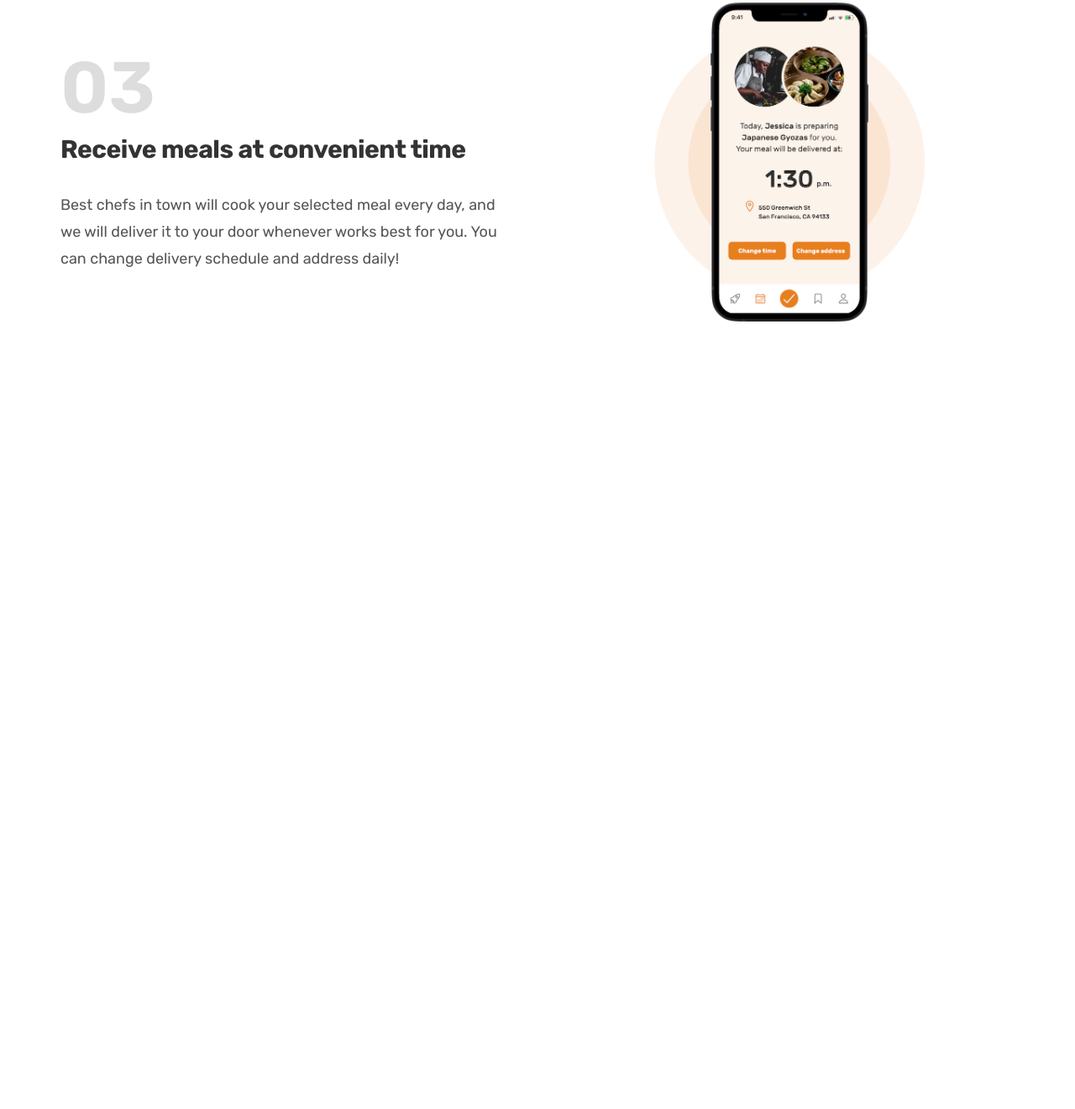
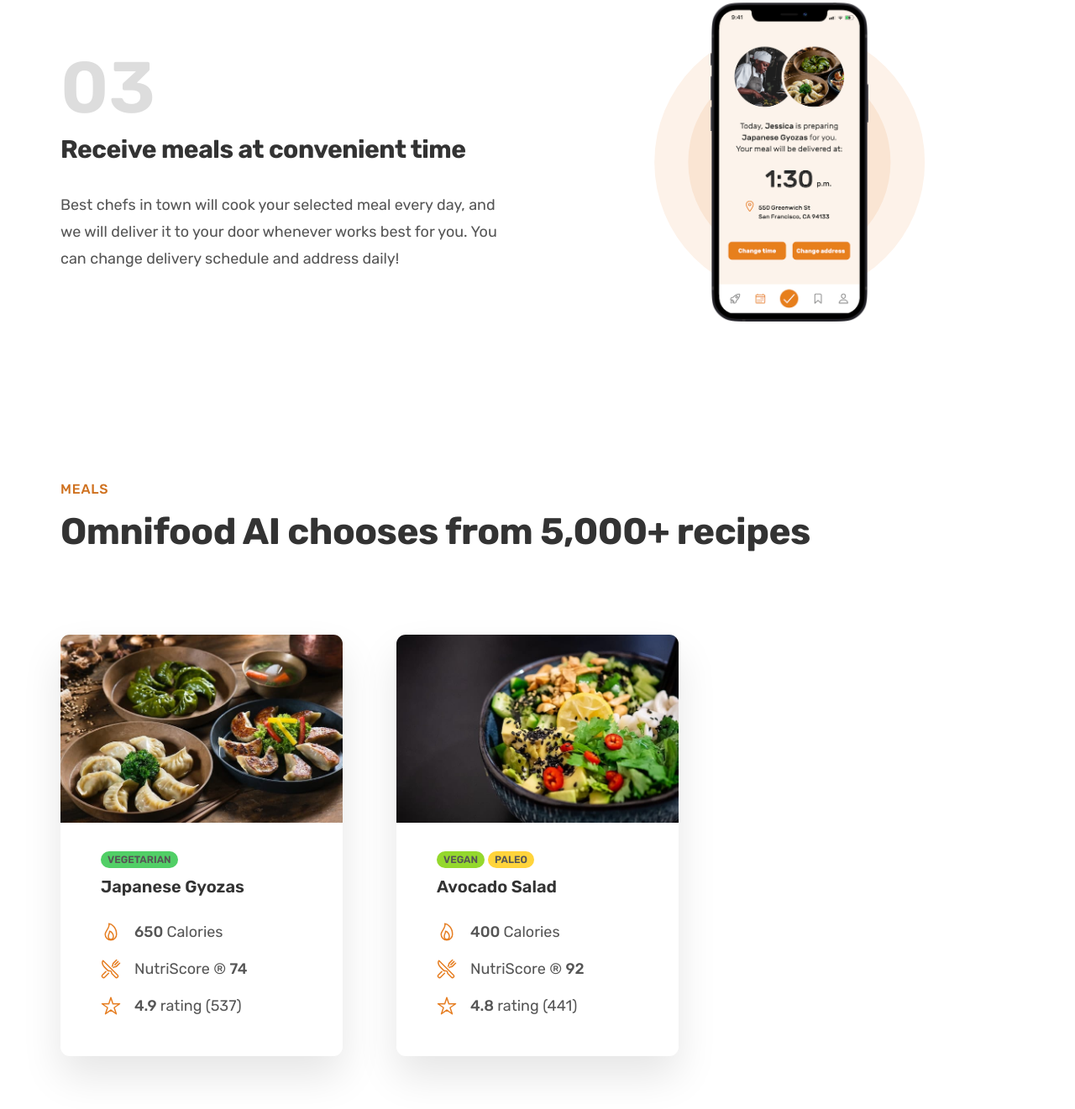
Before and after one commit to ankitt50/OmnifoodProject, a plain HTML site: page index.html in a window 1280 px wide. Shown: the part 2128-3449 px from the top of the page at 84% size. Before the commit the page ends 2607 px from the top, so only its background shows below. Drawn offline with nearby package versions, Linux system fonts and the light colour scheme.

Commit message:
Meals Section started

```diff
--- a/css/style.css
+++ b/css/style.css
@@ -19,6 +19,9 @@ html {
 
 .section-featured {
   padding: 4.8rem 0 3.2rem 0;
+}
+.section-meals {
+  padding: 9.6rem 0;
 }
 .hero-section {
   background-color: #fdf2e9;
@@ -55,6 +58,78 @@ html {
   /*
   to make the image gray. Which will be black before this transformation.
   */
+}
+
+.meal-img {
+  width: 100%;
+}
+
+.meal-title {
+  font-size: 2rem;
+  font-weight: 600;
+  color: #333;
+  margin-bottom: 3.2rem;
+}
+.meal-tags {
+  margin-bottom: 1.2rem;
+  display: flex;
+  gap: 0.4rem;
+}
+
+.meal-content {
+  padding: 3.2rem 4.8rem 4.8rem 4.8rem;
+}
+.meal {
+  box-shadow: 0 2.4rem 4.8rem rgb(0, 0, 0, 0.1);
+  /*         Horizontal-shadow Vertical-shadow Blur Color */
+  border-radius: 11px;
+  overflow: hidden;
+  /* this will make sure that image which is overflowing will be hidden. Other wise the rounded corners will be hidden behind the image*/
+}
+.tag {
+  display: inline-block;
+  padding: 0.4rem 0.8rem;
+  font-size: 1.2rem;
+  text-transform: uppercase;
+  color: #555;
+  border-radius: 100px;
+  font-weight: 600;
+}
+
+.tag--Vegetarian {
+  background-color: #51cf66;
+}
+
+.tag--Vegetarian {
+  background-color: #51cf66;
+}
+
+.tag--Vegan {
+  background-color: #94d82d;
+}
+
+.tag--Paleo {
+  background-color: #ffd43b;
+}
+.meal-attributes {
+  list-style: none;
+  display: flex;
+  flex-direction: column;
+  gap: 2rem;
+}
+
+.meal-attribute {
+  font-size: 1.8rem;
+  display: flex;
+  align-items: center;
+  gap: 1.6rem;
+}
+
+.meal-icon {
+  height: 2.4rem;
+  width: 2.4rem;
+  /* Can use font-size also, instead of height and width */
+  color: #e67e22;
 }
 
 .heading-primary,
@@ -338,3 +413,7 @@ all below CSS styles and classes are reusable.
 .grid--center-v {
   align-items: center;
 }
+
+strong {
+  font-weight: 500;
+}
--- a/index.html
+++ b/index.html
@@ -158,6 +158,92 @@
           </div>
         </div>
       </section>
+      <section class="section-meals">
+        <div class="container">
+          <span class="subheading">Meals</span>
+          <h2 class="heading-secondary">
+            Omnifood AI chooses from 5,000+ recipes
+          </h2>
+        </div>
+        <div class="container grid grid--3-cols">
+          <!-- Meal 1-->
+          <div class="meal">
+            <img
+              src="img/meals/meal-1.jpg"
+              alt="Japanese Gyozas"
+              class="meal-img"
+            />
+            <div class="meal-content">
+              <div class="meal-tags">
+                <span class="tag tag--Vegetarian">Vegetarian</span>
+              </div>
+              <p class="meal-title">Japanese Gyozas</p>
+              <ul class="meal-attributes">
+                <li class="meal-attribute">
+                  <!-- taken from https://ionic.io/ionicons-->
+                  <ion-icon class="meal-icon" name="flame-outline"></ion-icon
+                  ><span><strong> 650 </strong> Calories </span>
+                </li>
+                <li class="meal-attribute">
+                  <ion-icon
+                    class="meal-icon"
+                    name="restaurant-outline"
+                  ></ion-icon
+                  ><span>NutriScore &reg; <strong> 74 </strong> </span>
+                </li>
+                <li class="meal-attribute">
+                  <ion-icon class="meal-icon" name="star-outline"></ion-icon>
+                  <span><strong> 4.9 </strong> rating (537)</span>
+                </li>
+              </ul>
+            </div>
+          </div>
+
+          <!-- Meal 2-->
+          <div class="meal">
+            <img
+              src="img/meals/meal-2.jpg"
+              alt="Avocado Salad"
+              class="meal-img"
+            />
+            <div class="meal-content">
+              <div class="meal-tags">
+                <span class="tag tag--Vegan">Vegan</span>
+                <span class="tag tag--Paleo">Paleo</span>
+              </div>
+              <p class="meal-title">Avocado Salad</p>
+              <ul class="meal-attributes">
+                <li class="meal-attribute">
+                  <!-- taken from https://ionic.io/ionicons-->
+                  <ion-icon class="meal-icon" name="flame-outline"></ion-icon
+                  ><span><strong> 400 </strong> Calories </span>
+                </li>
+                <li class="meal-attribute">
+                  <ion-icon
+                    class="meal-icon"
+                    name="restaurant-outline"
+                  ></ion-icon
+                  ><span>NutriScore &reg; <strong> 92 </strong> </span>
+                </li>
+                <li class="meal-attribute">
+                  <ion-icon class="meal-icon" name="star-outline"></ion-icon>
+                  <span><strong> 4.8 </strong> rating (441)</span>
+                </li>
+              </ul>
+            </div>
+          </div>
+          <div class="list"></div>
+        </div>
+      </section>
     </main>
+    <!-- taken from https://ionic.io/ionicons-->
+    <script
+      type="module"
+      src="https://unpkg.com/ionicons@5.5.2/dist/ionicons/ionicons.esm.js"
+    ></script>
+    <script
+      nomodule
+      src="https://unpkg.com/ionicons@5.5.2/dist/ionicons/ionicons.js"
+    ></script>
   </body>
 </html>
```
